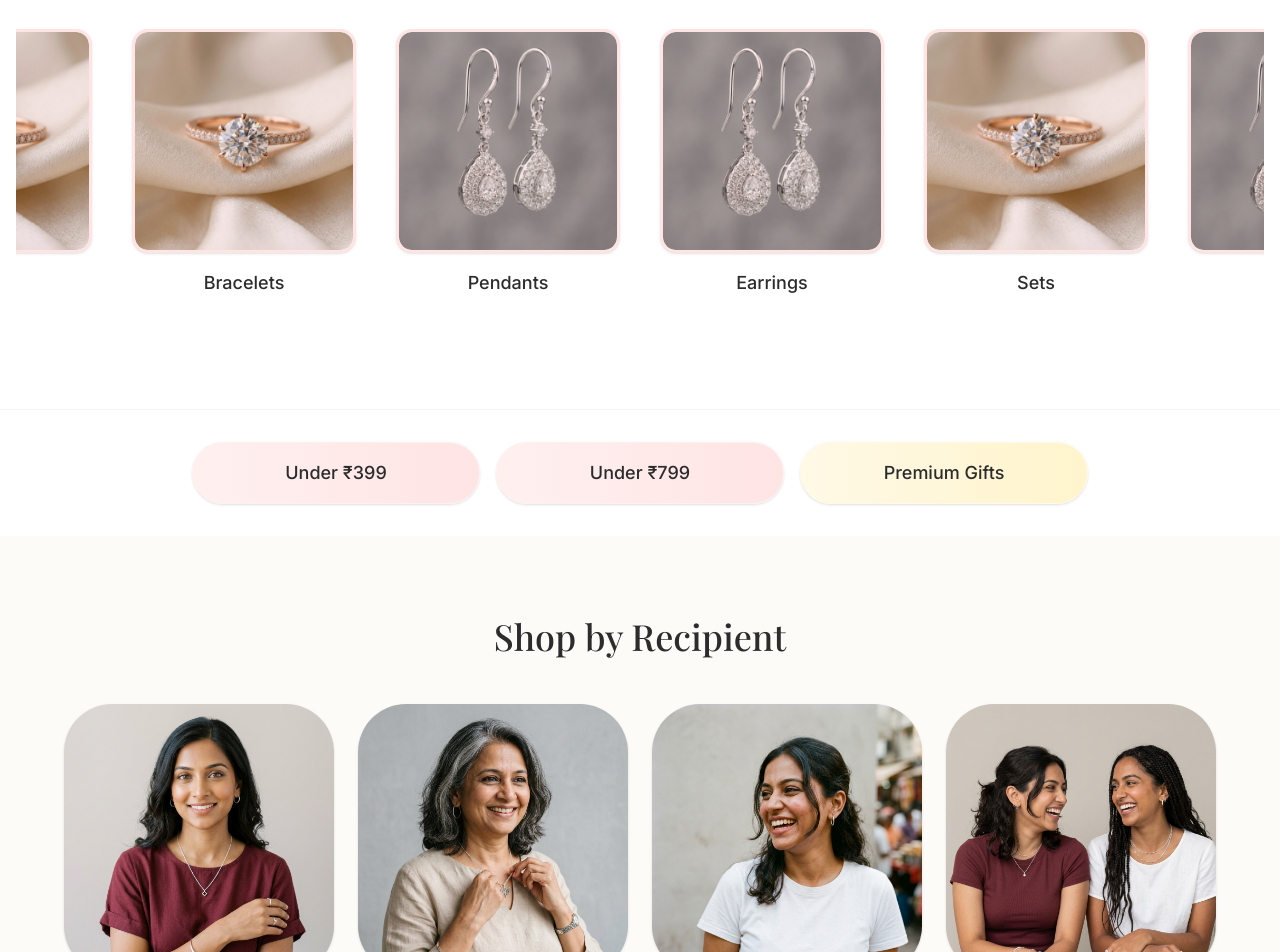
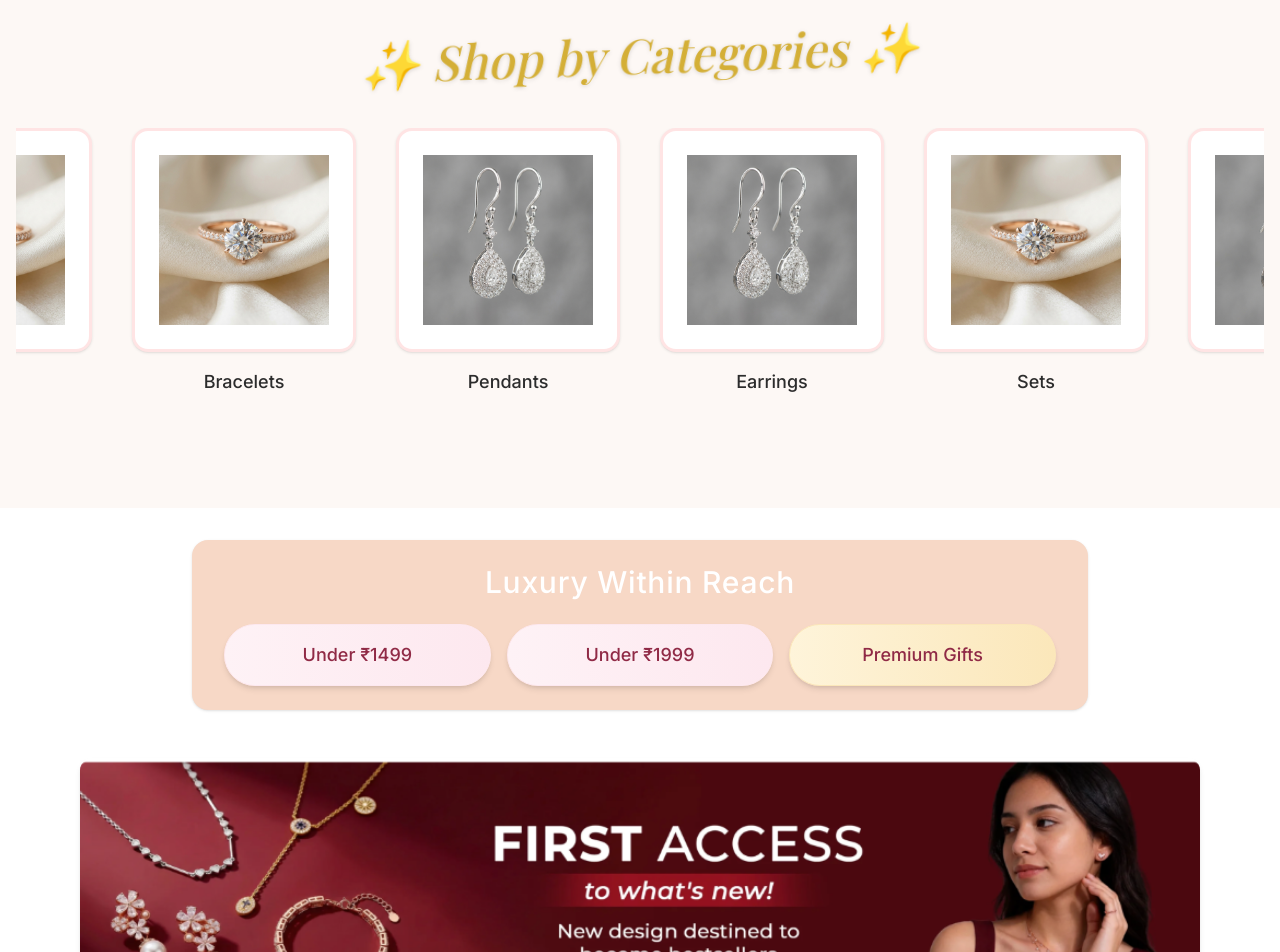
Before and after one commit to algo-aryan/Kaneera, a Next.js app: page / in a window 1280 px wide. Shown: the part 760-1712 px from the top of the page. Built offline with nearby package versions, Linux system fonts and the light colour scheme; no server answers; a web font is replaced by a local one.

Commit message:
Phase 26: Visual polish and new banners

```diff
--- a/src/app/page.tsx
+++ b/src/app/page.tsx
@@ -3,7 +3,8 @@
 import Link from "next/link";
 import { Button } from "@/components/ui/Button";
 import { motion, Variants, AnimatePresence } from "framer-motion";
-import { useState, useEffect } from "react";
+import { useState, useEffect, useRef } from "react";
+import { ChevronLeft, ChevronRight } from "lucide-react";
 
 const categories = [
   { name: "Rings", slug: "rings", image: "/category_rings_1779508804127.png" },
@@ -43,6 +44,17 @@ const banners = [
 
 export default function Home() {
   const [currentBanner, setCurrentBanner] = useState(0);
+  const categoryScrollRef = useRef<HTMLDivElement>(null);
+
+  const scrollCategories = (direction: 'left' | 'right') => {
+    if (categoryScrollRef.current) {
+      const scrollAmount = window.innerWidth < 768 ? 200 : 400;
+      categoryScrollRef.current.scrollBy({
+        left: direction === 'left' ? -scrollAmount : scrollAmount,
+        behavior: 'smooth'
+      });
+    }
+  };
 
   useEffect(() => {
     const timer = setInterval(() => {
@@ -68,7 +80,7 @@ export default function Home() {
     <div className="flex flex-col min-h-screen bg-white">
       {/* Hero Carousel */}
       <section
-        className="relative w-full aspect-square sm:aspect-[4/3] md:aspect-[2/1] lg:aspect-[21/9] overflow-hidden group transition-colors duration-1000"
+        className="relative w-full aspect-[4/5] sm:aspect-square md:aspect-[2/1] lg:aspect-[21/9] overflow-hidden group transition-colors duration-1000"
         style={{ backgroundColor: banners[currentBanner].bgHex }}
       >
         <AnimatePresence mode="wait">
@@ -126,9 +138,31 @@ export default function Home() {
       </section>
 
       {/* Shop by Category - Pill Carousel */}
-      <section className="py-12 md:py-20 bg-white overflow-hidden">
-        <div className="container mx-auto px-4">
-          <div className="flex overflow-x-auto no-scrollbar gap-6 md:gap-10 pb-8 justify-start md:justify-center px-4 snap-x">
+      <section className="py-12 md:py-20 bg-[#FDF8F5] overflow-hidden relative border-t border-slate-100">
+        <div className="container mx-auto px-4 relative">
+
+          <div className="text-center mb-8 md:mb-12 relative z-10">
+            <h2 className="font-serif italic text-3xl md:text-5xl font-medium text-[#D4AF37] drop-shadow-sm -rotate-2 inline-block">
+              ✨ Shop by Categories ✨
+            </h2>
+          </div>
+
+          <div className="relative group/carousel">
+            {/* Scroll Arrows */}
+            <button
+              onClick={() => scrollCategories('left')}
+              className="absolute left-0 top-1/2 -translate-y-1/2 -translate-x-2 md:-translate-x-6 z-20 bg-white p-2 md:p-3 rounded-full shadow-lg text-[#D4AF37] hover:bg-[#D4AF37] hover:text-white transition-all opacity-0 group-hover/carousel:opacity-100 hidden sm:block"
+            >
+              <ChevronLeft className="w-6 h-6" />
+            </button>
+            <button
+              onClick={() => scrollCategories('right')}
+              className="absolute right-0 top-1/2 -translate-y-1/2 translate-x-2 md:translate-x-6 z-20 bg-white p-2 md:p-3 rounded-full shadow-lg text-[#D4AF37] hover:bg-[#D4AF37] hover:text-white transition-all opacity-0 group-hover/carousel:opacity-100 hidden sm:block"
+            >
+              <ChevronRight className="w-6 h-6" />
+            </button>
+
+            <div ref={categoryScrollRef} className="flex overflow-x-auto no-scrollbar gap-6 md:gap-10 pb-8 justify-start md:justify-center px-4 snap-x scroll-smooth">
               {categories.map((category, index) => (
                 <motion.div
                   initial={{ opacity: 0, scale: 0.9 }}
@@ -139,11 +173,11 @@ export default function Home() {
                   className="flex flex-col items-center group flex-shrink-0 snap-center"
                 >
                   <Link href={`/category/${category.slug}`} className="flex flex-col items-center">
-                  <div className="w-32 h-32 sm:w-40 sm:h-40 md:w-56 md:h-56 bg-[#FFF0F0] rounded-2xl overflow-hidden mb-4 shadow-sm border-[3px] border-[#FFE4E4] group-hover:border-[#D4AF37] group-hover:shadow-md transition-all duration-300">
+                    <div className="w-32 h-32 sm:w-40 sm:h-40 md:w-56 md:h-56 bg-white rounded-2xl overflow-hidden mb-4 shadow-sm border-[3px] border-[#FFE4E4] group-hover:border-[#D4AF37] group-hover:shadow-md transition-all duration-300 p-4 md:p-6">
                       <img
                         src={category.image}
                         alt={category.name}
-                      className="w-full h-full object-cover mix-blend-multiply transition-transform duration-500 group-hover:scale-110"
+                        className="w-full h-full object-contain transition-transform duration-500 group-hover:scale-110"
                       />
                     </div>
                     <h3 className="text-charcoal font-medium text-base md:text-lg">{category.name}</h3>
@@ -152,28 +186,51 @@ export default function Home() {
               ))}
             </div>
           </div>
+        </div>
       </section>
 
       {/* Luxury Within Reach (Pill Buttons) */}
-      <section className="py-8 bg-white border-t border-slate-100">
+      <section className="py-8 bg-white">
         <div className="container mx-auto px-4">
-          <div className="flex flex-col md:flex-row justify-center items-center gap-4 max-w-4xl mx-auto">
-            <Link href="/category/all?maxPrice=399" className="w-full md:w-1/3">
-              <div className="bg-gradient-to-r from-[#FFF0F0] to-[#FFE4E4] rounded-full py-4 text-center shadow-sm hover:shadow-md transition-shadow group cursor-pointer border border-[#FFF0F0]">
-                <span className="font-medium text-charcoal text-base md:text-lg group-hover:text-[#D4AF37] transition-colors">Under ₹399</span>
+          <div className="max-w-4xl mx-auto bg-[#F7D8C6] rounded-2xl py-6 px-4 md:px-8 shadow-sm relative overflow-hidden">
+            {/* Title */}
+            <div className="text-center mb-6 relative z-10">
+              <h2 className="text-white text-2xl md:text-3xl font-medium tracking-wide">Luxury Within Reach</h2>
+            </div>
+
+            <div className="flex flex-col md:flex-row justify-center items-center gap-4 relative z-10">
+              <Link href="/category/all?maxPrice=1499" className="w-full md:w-1/3">
+                <div className="bg-gradient-to-r from-[#FEF2F6] to-[#FDE8EF] rounded-full py-4 text-center shadow-md hover:shadow-lg transition-transform hover:-translate-y-1 group cursor-pointer border border-[#FDE8EF]">
+                  <span className="font-medium text-[#902A46] text-base md:text-lg">Under ₹1499</span>
                 </div>
               </Link>
-            <Link href="/category/all?maxPrice=799" className="w-full md:w-1/3">
-              <div className="bg-gradient-to-r from-[#FFF0F0] to-[#FFE4E4] rounded-full py-4 text-center shadow-sm hover:shadow-md transition-shadow group cursor-pointer border border-[#FFF0F0]">
-                <span className="font-medium text-charcoal text-base md:text-lg group-hover:text-[#D4AF37] transition-colors">Under ₹799</span>
+              <Link href="/category/all?maxPrice=1999" className="w-full md:w-1/3">
+                <div className="bg-gradient-to-r from-[#FEF2F6] to-[#FDE8EF] rounded-full py-4 text-center shadow-md hover:shadow-lg transition-transform hover:-translate-y-1 group cursor-pointer border border-[#FDE8EF]">
+                  <span className="font-medium text-[#902A46] text-base md:text-lg">Under ₹1999</span>
                 </div>
               </Link>
               <Link href="/category/all" className="w-full md:w-1/3">
-              <div className="bg-gradient-to-r from-[#FFF9E6] to-[#FFF4CC] rounded-full py-4 text-center shadow-sm hover:shadow-md transition-shadow group cursor-pointer border border-[#FFF9E6]">
-                <span className="font-medium text-charcoal text-base md:text-lg group-hover:text-[#D4AF37] transition-colors">Premium Gifts</span>
+                <div className="bg-gradient-to-r from-[#FEF4DA] to-[#FBE7BA] rounded-full py-4 text-center shadow-md hover:shadow-lg transition-transform hover:-translate-y-1 group cursor-pointer border border-[#FBE7BA]">
+                  <span className="font-medium text-[#902A46] text-base md:text-lg">Premium Gifts</span>
                 </div>
               </Link>
             </div>
+          </div>
+        </div>
+      </section>
+
+      {/* First Access Banner */}
+      <section className="py-4 bg-white">
+        <div className="container mx-auto px-4 max-w-6xl">
+          <Link href="/category/all">
+            <div className="w-full overflow-hidden rounded-xl shadow-md hover:shadow-xl transition-shadow cursor-pointer">
+              <img
+                src="/banner_first_access.png"
+                alt="First Access to what's new!"
+                className="w-full h-auto object-cover"
+              />
+            </div>
+          </Link>
         </div>
       </section>
 
```
Also changed, not shown: public/banner_first_access.png (added), public/luxury_within_reach.png (added). Lines whose indentation alone changed are shown as unchanged.
